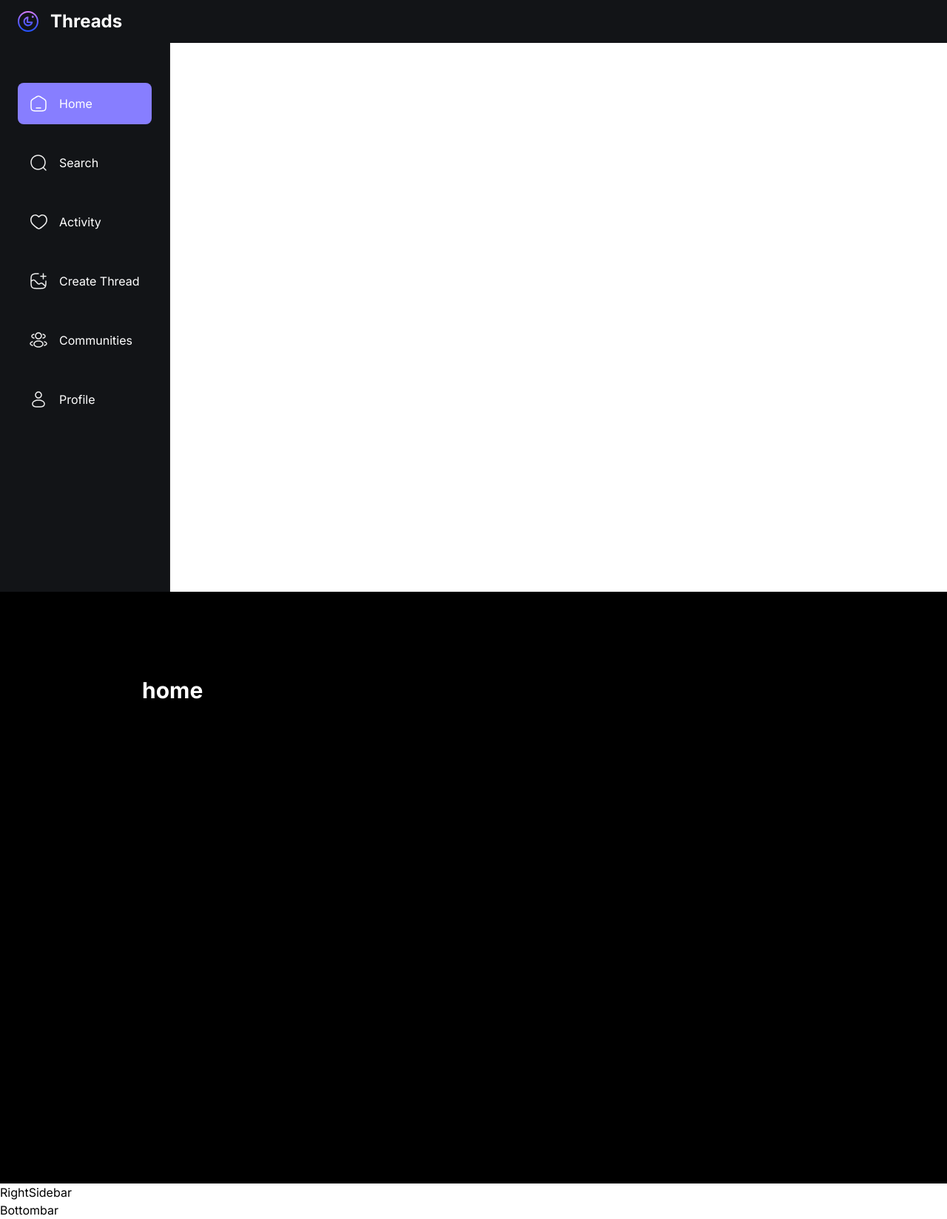
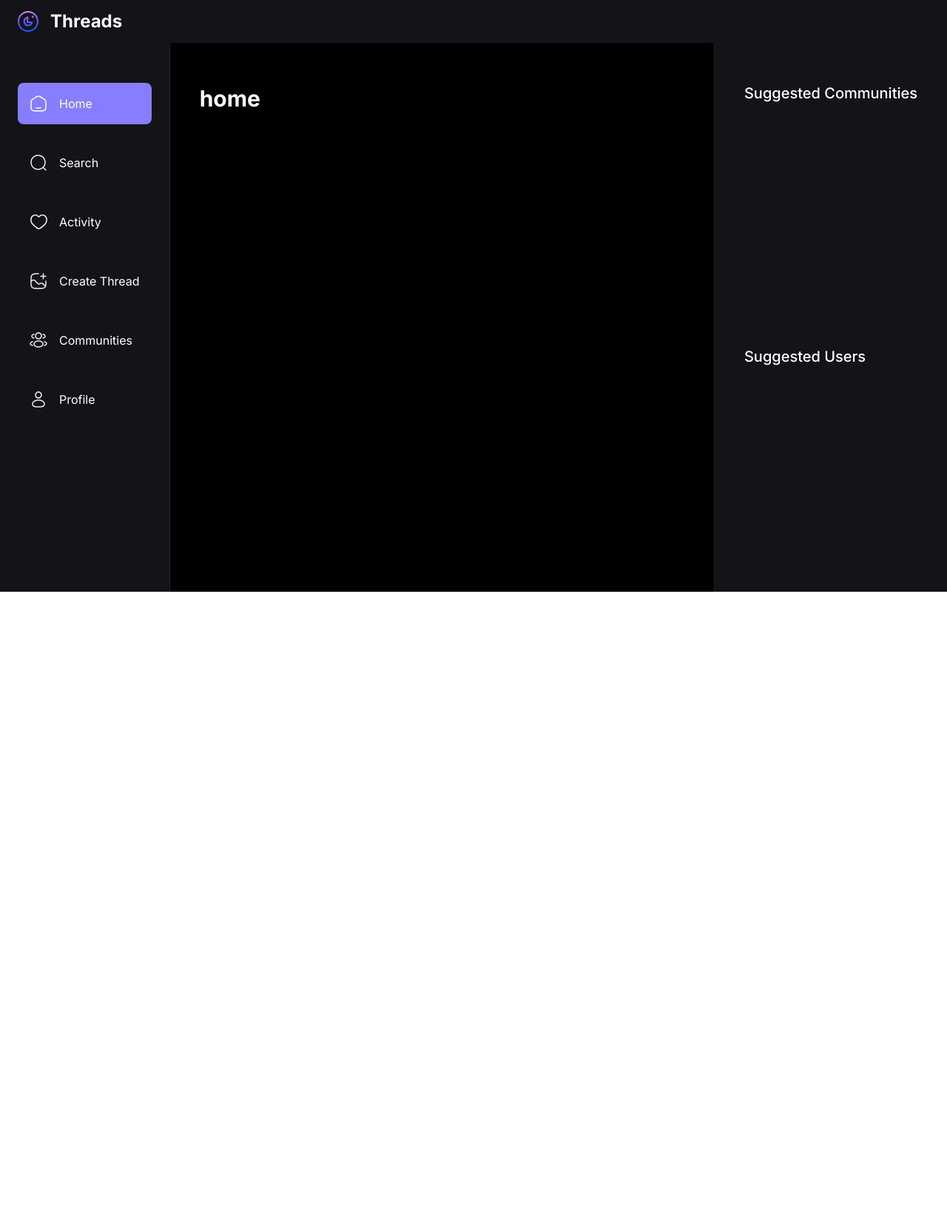
Before and after one commit to Kartikay5849/threads-clone, a Next.js app: page / in a window 1280 px wide. Shown: the whole page at 74% size. After the commit the page ends 800 px from the top, so only its background shows below. Built offline with nearby package versions, Linux system fonts and the light colour scheme; no server answers.

Commit message:
layout done

```diff
--- a/app/(root)/layout.tsx
+++ b/app/(root)/layout.tsx
@@ -25,7 +25,7 @@
     <html lang="en">
       <body className={inter.className}>
         <Topbar/>
-        <main>
+        <main className='flex flex-row' >
           <LeftSidebar/>
           <section className='main-container' >
             <div className='w-full max-w-4xl' >
--- a/components/shared/Bottombar.tsx
+++ b/components/shared/Bottombar.tsx
@@ -1,11 +1,44 @@
+"use client"
+
 import React from 'react'
+import { sidebarLinks } from '@/constants';
+import { usePathname,useRouter } from 'next/navigation';
+import Link from 'next/link';
+import Image from 'next/image';
+const Bottombar = () => {
+  const pathname=usePathname();
+  return (
+    <section className='bottombar' >
+      <div className='bottombar_container' >
+      {sidebarLinks.map((link) => {
+          const isActive =
+            (pathname.includes(link.route) && link.route.length > 1) ||
+            pathname === link.route;
 
-const Bottombar = () => {
-  return (
-    <div>
-      Bottombar
-    </div>
-  )
+          return (
+            <Link
+              href={link.route}
+              key={link.label}
+              className={`bottombar_link ${isActive && "bg-primary-500"}`}
+            >
+              <Image
+                src={link.imgURL}
+                alt={link.label}
+                width={16}
+                height={16}
+                className='object-contain'
+              />
+
+              <p className='text-subtle-medium text-light-1 max-sm:hidden'>
+                {link.label.split(/\s+/)[0]}
+              </p>
+            </Link>
+          );
+        })}
+      </div>
+
+    </section>
+  );
 }
 
 export default Bottombar
--- a/components/shared/RightSidebar.tsx
+++ b/components/shared/RightSidebar.tsx
@@ -2,9 +2,19 @@
 
 const RightSidebar = () => {
   return (
-    <div>
-      RightSidebar
-    </div>
+    <section className='custom-scrollbar rightsidebar' >
+      <div className='flex flex-col flex-1 justify-start'>
+        <h3 className='text-heading4-medium text-light-1' >
+          Suggested Communities
+        </h3>
+      </div>
+      <div className='flex flex-col flex-1 justify-start'>
+        <h3 className='text-heading4-medium text-light-1' >
+          Suggested Users
+        </h3>
+      </div>
+
+    </section>
   )
 }
 
```
